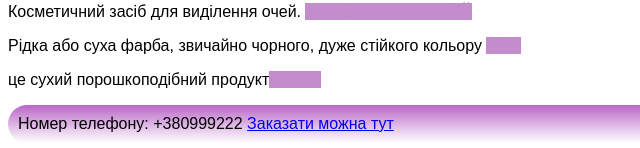
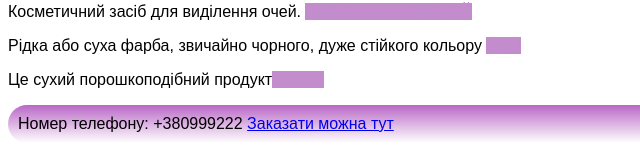
Before and after one commit to LogikaMukachevo/nikol-beauty, a plain HTML site: page index.html in a window 1280 px wide. Shown: the part 3812-3960 px from the top of the page, 0-640 px from the left. Drawn offline with Linux system fonts and the light colour scheme.

Commit message:
Update index.html

```diff
--- a/index.html
+++ b/index.html
@@ -87,7 +87,7 @@
 
 <p>  Косметичний засіб для виділення очей. <span>ПІДВОДКА ДЛЯ ОЧЕЙ</span></p>
 <p> Рідка або суха фарба, звичайно чорного, дуже стійкого кольору <span>ТУШ</span></p>
-<p>  це сухий порошкоподібний продукт<span>ПУДРА</span></p>
+<p>  Це сухий порошкоподібний продукт<span>ПУДРА</span></p>
 
         </main>
 
```
